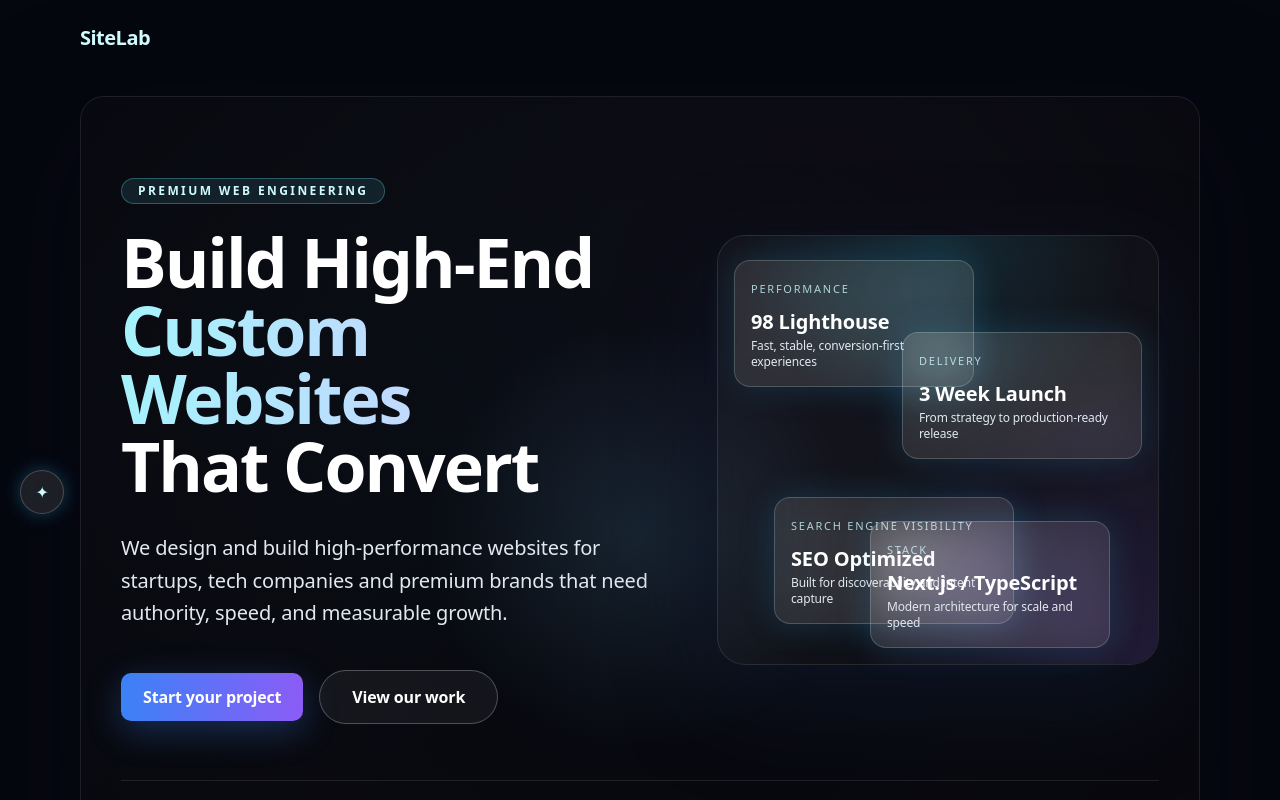
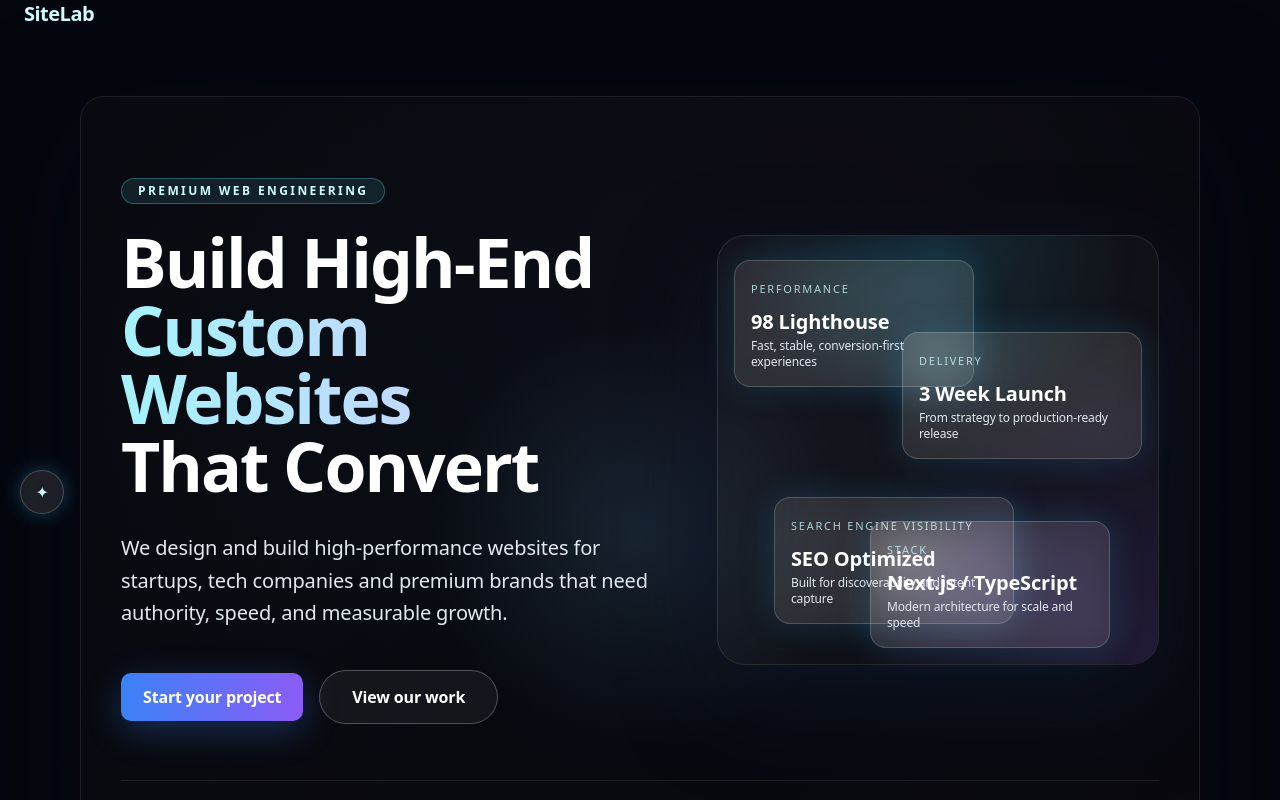
Before and after one commit to iliya1947/sitelab, a Next.js app: page /en in a window 1280 px wide. Shown: the top 800 px of the page. Built offline with nearby package versions, Linux system fonts and the light colour scheme.

Commit message:
Redesign navbar with fixed layered blur and compact dropdown

```diff
--- a/src/components/Navbar.tsx
+++ b/src/components/Navbar.tsx
@@ -21,9 +21,10 @@ const CALCULATOR_LABELS: Record<Locale, string> = {
 export default function Navbar({ lang, dictionary, localeLabels }: NavbarProps) {
   const pathname = usePathname();
   const router = useRouter();
+
   const [isMobileMenuOpen, setIsMobileMenuOpen] = useState(false);
-  const [isScrolled, setIsScrolled] = useState(() => (typeof window !== 'undefined' ? window.scrollY > 80 : false));
-  const [isMobileViewport, setIsMobileViewport] = useState(() => (typeof window !== 'undefined' ? window.innerWidth < 768 : false));
+  const [isScrolled, setIsScrolled] = useState(false);
+  const [isMobileViewport, setIsMobileViewport] = useState(false);
 
   useEffect(() => {
     const handleScroll = () => {
@@ -47,11 +48,14 @@ export default function Navbar({ lang, dictionary, localeLabels }: NavbarProps)
   }, []);
 
   useEffect(() => {
-    const isCompact = isMobileViewport || isScrolled;
-    if (!isCompact && isMobileMenuOpen) {
+    setIsMobileMenuOpen(false);
+  }, [pathname]);
+
+  useEffect(() => {
+    if (!(isMobileViewport || isScrolled)) {
       setIsMobileMenuOpen(false);
     }
-  }, [isMobileMenuOpen, isMobileViewport, isScrolled]);
+  }, [isMobileViewport, isScrolled]);
 
   useEffect(() => {
     const handleEscape = (event: KeyboardEvent) => {
@@ -68,8 +72,7 @@ export default function Navbar({ lang, dictionary, localeLabels }: NavbarProps)
   }, []);
 
   const isHomePage = useMemo(() => pathname === withLang(lang) || pathname === `${withLang(lang)}/`, [lang, pathname]);
-  const showCompactLayout = isMobileViewport || isScrolled;
-  const shouldShowHamburger = isMobileViewport || isScrolled;
+  const isCompact = isMobileViewport || isScrolled;
 
   const navLinks = useMemo(
     () => [
@@ -95,38 +98,41 @@ export default function Navbar({ lang, dictionary, localeLabels }: NavbarProps)
 
   const handleLocaleSwitch = useCallback(
     (nextLocale: Locale) => {
+      const basePath = pathname.replace(/^\/(en|ru|he)(?=\/|$)/, `/${nextLocale}`);
       const hash = window.location.hash;
-      const nextPath = pathname.replace(/^\/(en|ru|he)/, `/${nextLocale}`);
-      router.push(`${nextPath}${hash}`);
+      const nextPath = `${basePath}${hash}`;
+
+      router.push(nextPath);
       setIsMobileMenuOpen(false);
     },
     [pathname, router]
   );
 
   return (
-    <header
-      className={`fixed top-0 z-50 w-full transition-all duration-300 ${
-        showCompactLayout
-          ? 'border-b border-white/10 bg-[rgba(10,10,15,0.85)] py-3 backdrop-blur-xl'
-          : 'bg-transparent py-6'
+    <header className="fixed top-0 left-0 right-0 z-50 transition-all duration-300">
+      <div
+        aria-hidden="true"
+        className={`pointer-events-none absolute inset-0 transition-all duration-300 ${
+          isScrolled ? 'border-b border-white/10 bg-black/60 backdrop-blur-md' : 'bg-transparent'
         }`}
-    >
-      <div className="mx-auto flex max-w-6xl items-center justify-between gap-4 px-4">
+      />
+
+      <div className="relative mx-auto flex h-20 w-full max-w-7xl items-center justify-between px-6">
         <Link
           href={withLang(lang)}
           className="text-xl font-bold tracking-tight text-cyan-100 transition hover:text-cyan-200 focus-visible:outline-none focus-visible:ring-2 focus-visible:ring-cyan-300/80"
+          aria-label={dictionary.siteName}
         >
           {dictionary.siteName}
         </Link>
 
-        {!showCompactLayout ? (
+        {!isCompact ? (
           <>
-            <nav aria-label="Main navigation" className="hidden items-center gap-6 text-sm font-medium tracking-wide text-slate-200 md:flex">
+            <nav aria-label="Main navigation" className="hidden items-center gap-7 text-sm font-medium tracking-wide text-slate-200 md:flex">
               {navLinks.map((link) => (
                 <Link
                   key={link.key}
                   href={getSectionHref(link.key)}
-                  onClick={closeMobileMenu}
                   className="transition hover:text-cyan-200 focus-visible:outline-none focus-visible:ring-2 focus-visible:ring-cyan-300/80"
                 >
                   {link.label}
@@ -159,18 +165,16 @@ export default function Navbar({ lang, dictionary, localeLabels }: NavbarProps)
           </>
         ) : null}
 
-        {shouldShowHamburger ? (
+        {isCompact ? (
           <button
             type="button"
             aria-label="Toggle navigation menu"
             aria-expanded={isMobileMenuOpen}
             aria-controls="navbar-menu-panel"
             onClick={() => setIsMobileMenuOpen((prev) => !prev)}
-            className={`rounded-lg border border-white/20 bg-white/5 p-2 text-slate-100 transition hover:border-cyan-300/50 focus-visible:outline-none focus-visible:ring-2 focus-visible:ring-cyan-300/80 ${
-              isScrolled ? 'md:block' : 'md:hidden'
-            }`}
+            className="rounded-xl border border-white/20 bg-white/10 p-2.5 text-slate-100 transition hover:border-cyan-300/50 hover:bg-white/15 focus-visible:outline-none focus-visible:ring-2 focus-visible:ring-cyan-300/80"
           >
-            <span className="sr-only">Open menu</span>
+            <span className="sr-only">Open navigation menu</span>
             <svg xmlns="http://www.w3.org/2000/svg" className="h-5 w-5" viewBox="0 0 24 24" fill="none" stroke="currentColor" strokeWidth="1.8">
               {isMobileMenuOpen ? (
                 <path strokeLinecap="round" strokeLinejoin="round" d="M6 18 18 6M6 6l12 12" />
@@ -182,25 +186,27 @@ export default function Navbar({ lang, dictionary, localeLabels }: NavbarProps)
         ) : null}
       </div>
 
+      <div className="pointer-events-none relative mx-auto w-full max-w-7xl px-6">
         <div
           id="navbar-menu-panel"
-        className={`mx-auto max-w-6xl overflow-hidden px-4 transition-all duration-200 ${
-          isMobileMenuOpen && showCompactLayout ? 'max-h-[28rem] pb-4 opacity-100 translate-y-0' : 'max-h-0 pb-0 opacity-0 -translate-y-2'
+          className={`pointer-events-auto absolute left-1/2 top-2 w-[min(92vw,460px)] -translate-x-1/2 transform rounded-2xl border border-white/10 bg-black/80 p-6 shadow-xl backdrop-blur-lg transition-all duration-200 ${
+            isMobileMenuOpen && isCompact ? 'translate-y-0 opacity-100' : '-translate-y-2 opacity-0 invisible'
           }`}
         >
-        <nav aria-label="Mobile navigation" className="card space-y-3 rounded-2xl p-4">
+          <nav aria-label="Compact navigation" className="space-y-1">
             {navLinks.map((link) => (
               <Link
                 key={`mobile-${link.key}`}
                 href={getSectionHref(link.key)}
                 onClick={closeMobileMenu}
-              className="block rounded-lg px-2 py-2 text-sm font-medium text-slate-100 transition hover:bg-white/10 focus-visible:outline-none focus-visible:ring-2 focus-visible:ring-cyan-300/80"
+                className="block rounded-lg px-3 py-2 text-start text-sm font-medium text-slate-100 transition hover:bg-white/10 focus-visible:outline-none focus-visible:ring-2 focus-visible:ring-cyan-300/80"
               >
                 {link.label}
               </Link>
             ))}
+          </nav>
 
-          <div className="mt-2 flex flex-wrap gap-2 border-t border-white/10 pt-3">
+          <div className="mt-4 flex flex-wrap gap-2 border-t border-white/10 pt-4">
             {Object.entries(localeLabels).map(([locale, label]) => {
               const typedLocale = locale as Locale;
               const isActive = typedLocale === lang;
@@ -222,7 +228,7 @@ export default function Navbar({ lang, dictionary, localeLabels }: NavbarProps)
               );
             })}
           </div>
-        </nav>
+        </div>
       </div>
     </header>
   );
```
Lines whose indentation alone changed are shown as unchanged.
